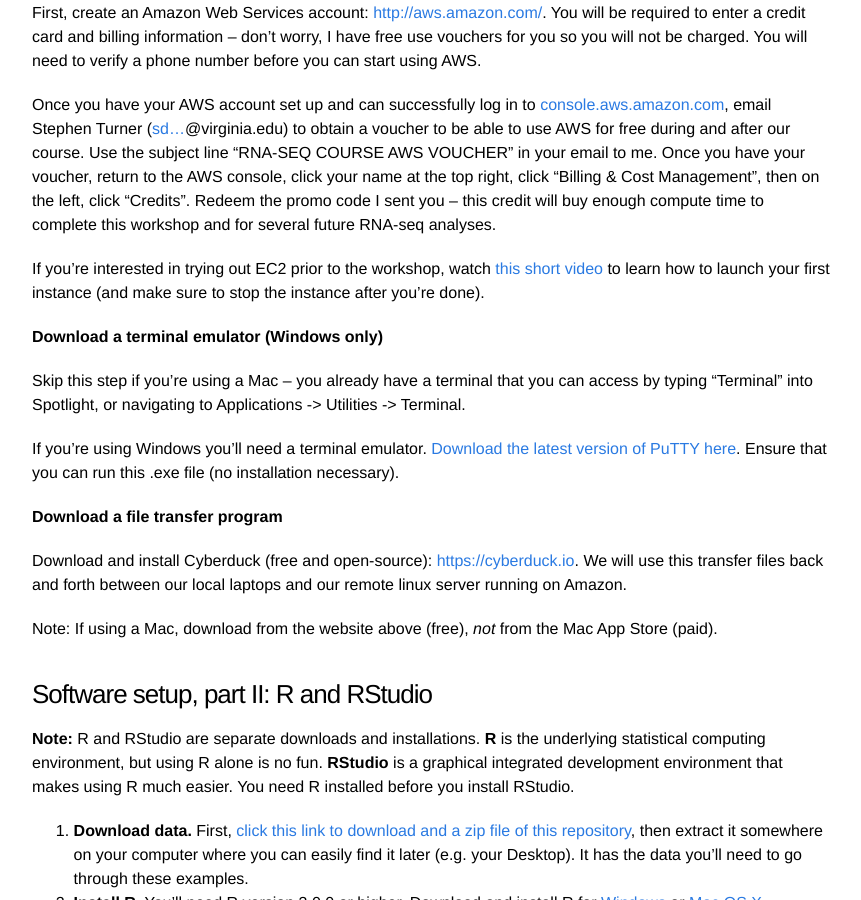
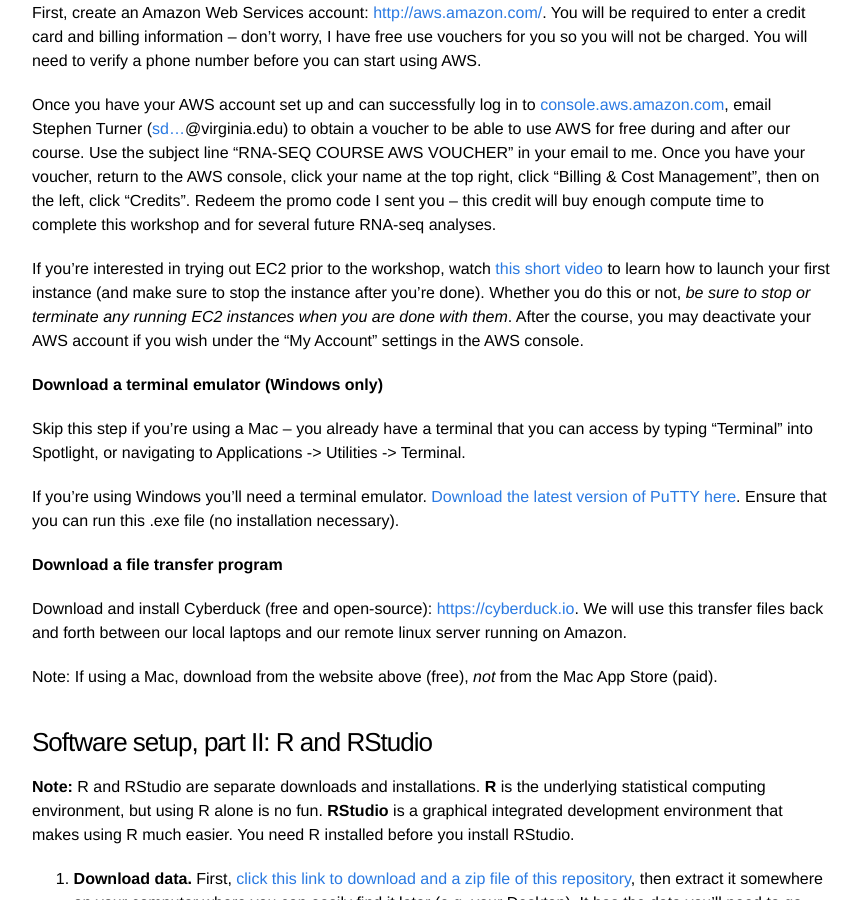
Before and after one commit to bioconnector/workshops2015, a Jekyll site: the page built from lessons/rnaseq-1day/index.md, in a window 1280 px wide and 900 px high, scrolled down 2373 px. Shown: the whole window, without its empty margins (208-1069 px from the left). Built offline with Jekyll 4.4.1, drawn with Linux system fonts in a browser that asks for light colours; Markdown is read by kramdown in place of the engine named in the settings.

Commit message:
updated instructions to be explicit about terminating aws instance and how to deactivate account if desired

```diff
--- a/_includes/setup-shell.md
+++ b/_includes/setup-shell.md
@@ -8,7 +8,7 @@
 
 Once you have your AWS account set up and can successfully log in to [console.aws.amazon.com](https://console.aws.amazon.com/), email Stephen Turner (<a href="http://www.google.com/recaptcha/mailhide/d?k=01uXi4zl-bIdygzSeXF4649A==&amp;c=_81hv-sTQvJ9rjELjZNDJeAXTvLvkpfD9KEuItpEHTE=" onclick="window.open('http://www.google.com/recaptcha/mailhide/d?k\07501uXi4zl-bIdygzSeXF4649A\75\75\46c\75_81hv-sTQvJ9rjELjZNDJeAXTvLvkpfD9KEuItpEHTE\075', '', 'toolbar=0,scrollbars=0,location=0,statusbar=0,menubar=0,resizable=0,width=500,height=300'); return false;" title="Reveal this e-mail address">sd...</a>@virginia.edu) to obtain a voucher to be able to use AWS for free during and after our course. Use the subject line "RNA-SEQ COURSE AWS VOUCHER" in your email to me. Once you have your voucher, return to the AWS console, click your name at the top right, click "Billing & Cost Management", then on the left, click "Credits". Redeem the promo code I sent you -- this credit will buy enough compute time to complete this workshop and for several future RNA-seq analyses.
 
-If you're interested in trying out EC2 prior to the workshop, watch [this short video](http://youtu.be/SKM0BB0F02Q) to learn how to launch your first instance (and make sure to stop the instance after you're done).
+If you're interested in trying out EC2 prior to the workshop, watch [this short video](http://youtu.be/SKM0BB0F02Q) to learn how to launch your first instance (and make sure to stop the instance after you're done). Whether you do this or not, *be sure to stop or terminate any running EC2 instances when you are done with them*. After the course, you may deactivate your AWS account if you wish under the "My Account" settings in the AWS console.
 
 **Download a terminal emulator (Windows only)**
 
--- a/lessons/rnaseq-1day/index.md
+++ b/lessons/rnaseq-1day/index.md
@@ -66,8 +66,8 @@
 {% endif %}
 
 <a name="setup"></a>
+
 ## Setup
-
 
 Please bring a laptop with the software below installed (everything is free). You'll also need to create an Amazon Web Services account. I can't understate how important it is to do this *prior to the course* - we will not have time during the workshop to troubleshoot installation issues. Please email me (<a href="http://www.google.com/recaptcha/mailhide/d?k=01uXi4zl-bIdygzSeXF4649A==&amp;c=_81hv-sTQvJ9rjELjZNDJeAXTvLvkpfD9KEuItpEHTE=" onclick="window.open('http://www.google.com/recaptcha/mailhide/d?k\07501uXi4zl-bIdygzSeXF4649A\75\75\46c\75_81hv-sTQvJ9rjELjZNDJeAXTvLvkpfD9KEuItpEHTE\075', '', 'toolbar=0,scrollbars=0,location=0,statusbar=0,menubar=0,resizable=0,width=500,height=300'); return false;" title="Reveal this e-mail address">sd...</a>@virginia.edu) if you have any trouble.
 
```
Also changed, not shown: lessons/shell/01-intro-unix-shell.md (+4 -1 lines).
